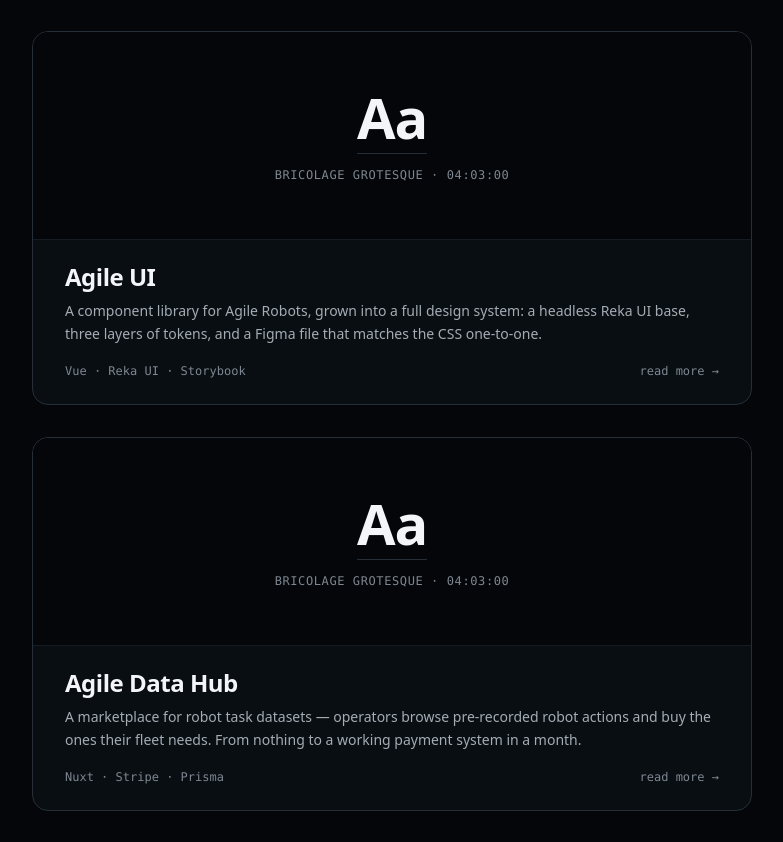
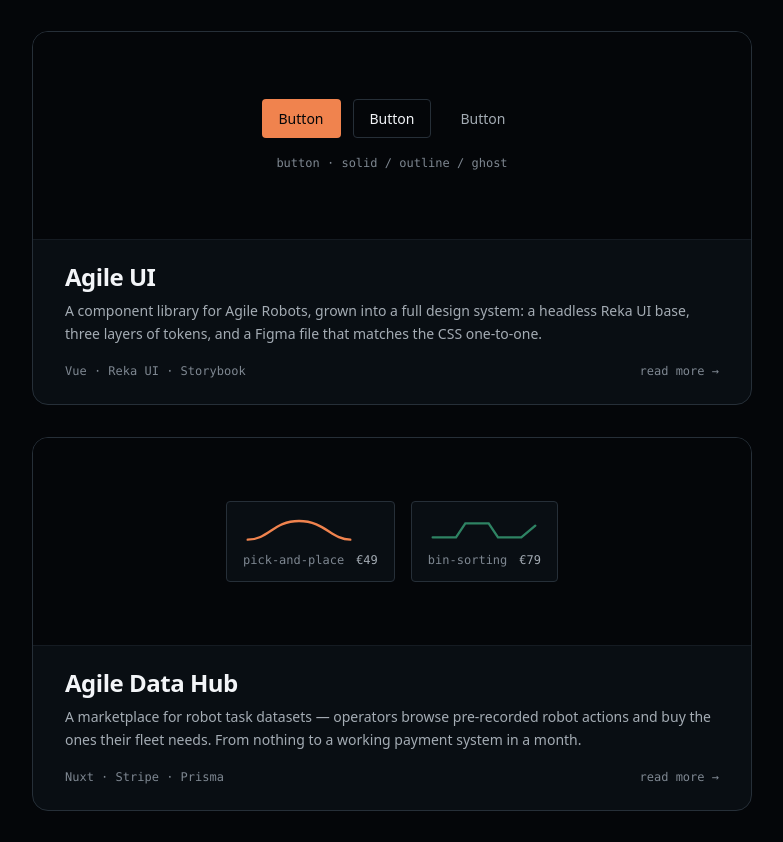
Before and after one commit to LouisLP/me, a Vue app: page / in a window 1280 px wide. Shown: the part 1873-2715 px from the top of the page, without its empty margins (400-1183 px from the left). Built offline with nearby package versions, Linux system fonts and the light colour scheme.

Commit message:
Previews extended

```diff
--- a/src/components/ProjectVignette.vue
+++ b/src/components/ProjectVignette.vue
@@ -47,9 +47,30 @@
       <path d="M 30 100 C 58 30, 120 20, 170 20" class="curve" />
     </svg>
 
-    <div v-else class="vignette-type">
-      <span class="specimen">Aa</span>
-      <span class="specimen-caption">BRICOLAGE GROTESQUE · 04:03:00</span>
+    <div v-else-if="variant === 'library'" class="vignette-library">
+      <div class="variant-row">
+        <span class="ui-button is-solid">Button</span>
+        <span class="ui-button is-outline">Button</span>
+        <span class="ui-button is-ghost">Button</span>
+      </div>
+      <span class="variant-caption">button · solid / outline / ghost</span>
+    </div>
+
+    <div v-else class="vignette-market">
+      <div class="dataset-card">
+        <svg class="trace" viewBox="0 0 96 28">
+          <path d="M 4 22 C 22 22, 26 6, 48 6 S 76 22, 92 22" class="trace-path is-accent" />
+        </svg>
+        <span class="dataset-name">pick-and-place</span>
+        <span class="dataset-price">€49</span>
+      </div>
+      <div class="dataset-card">
+        <svg class="trace" viewBox="0 0 96 28">
+          <path d="M 4 20 L 24 20 L 32 8 L 52 8 L 60 20 L 80 20 L 92 10" class="trace-path" />
+        </svg>
+        <span class="dataset-name">bin-sorting</span>
+        <span class="dataset-price">€79</span>
+      </div>
     </div>
   </div>
 </template>
@@ -204,28 +225,103 @@
   stroke-width: 2.5;
 }
 
-/* Title cards: a type specimen on a baseline */
-.vignette-type {
+/* Agile UI: one component, its variants, the way Storybook lays them out */
+.vignette-library {
   display: flex;
   flex-direction: column;
-  gap: var(--space-sm);
+  gap: var(--space-md);
   align-items: center;
 }
 
-.specimen {
-  padding-bottom: var(--space-2xs);
-  border-bottom: var(--border-width-thin) solid var(--color-border-default);
-  font-family: var(--font-heading);
-  font-size: var(--font-size-4xl);
-  font-weight: var(--font-weight-bold);
-  letter-spacing: var(--letter-spacing-tight);
-  line-height: var(--line-height-tight);
+.variant-row {
+  display: flex;
+  gap: var(--space-sm);
 }
 
-.specimen-caption {
+.ui-button {
+  padding: var(--space-xs) var(--space-md);
+  border: var(--border-width-thin) solid transparent;
+  border-radius: var(--radius-sm);
+  font-size: var(--font-size-sm);
+  font-weight: var(--font-weight-medium);
+}
+
+.is-solid {
+  background-color: var(--color-accent-default);
+  color: var(--color-text-on-accent);
+}
+
+.is-outline {
+  border-color: var(--color-border-default);
+}
+
+.is-ghost {
+  color: var(--color-text-secondary);
+}
+
+/* the hover state demos a focus ring: the library's a11y is the point */
+.is-solid {
+  outline: var(--border-width-thick) solid transparent;
+  outline-offset: var(--focus-ring-offset);
+  transition: outline-color var(--duration-fast) var(--ease-out);
+}
+
+.vignette:hover .is-solid {
+  outline-color: var(--color-focus-ring);
+}
+
+.variant-caption {
   color: var(--color-text-muted);
   font-family: var(--font-code);
   font-size: var(--font-size-xs);
-  letter-spacing: var(--letter-spacing-wide);
+}
+
+/* Agile Data Hub: two datasets on the shelf, trajectory and price tag */
+.vignette-market {
+  display: flex;
+  gap: var(--space-md);
+}
+
+.dataset-card {
+  display: grid;
+  grid-template-columns: 1fr auto;
+  gap: var(--space-2xs) var(--space-sm);
+  padding: var(--space-sm) var(--space-md);
+  border: var(--border-width-thin) solid var(--color-border-default);
+  border-radius: var(--radius-sm);
+  background-color: var(--color-bg-surface);
+  transition: border-color var(--duration-fast) var(--ease-out);
+}
+
+.vignette:hover .dataset-card:first-child {
+  border-color: var(--color-accent-default);
+}
+
+.trace {
+  grid-column: 1 / -1;
+  width: 7rem;
+}
+
+.trace-path {
+  fill: none;
+  stroke: var(--color-secondary-default);
+  stroke-linecap: round;
+  stroke-width: 2;
+}
+
+.trace-path.is-accent {
+  stroke: var(--color-accent-default);
+}
+
+.dataset-name {
+  color: var(--color-text-muted);
+  font-family: var(--font-code);
+  font-size: var(--font-size-xs);
+}
+
+.dataset-price {
+  color: var(--color-text-secondary);
+  font-family: var(--font-code);
+  font-size: var(--font-size-xs);
 }
 </style>
```
